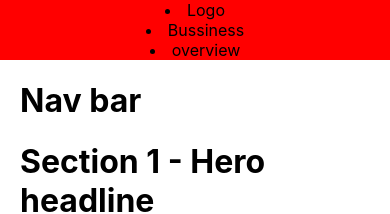
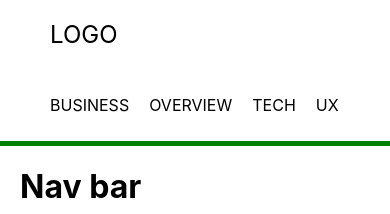
Before and after one commit to createistic/nomadsprint, a React (Create React App) app: page / in a window 390 px wide. Shown: the top 214 px of the page. Built offline with nearby package versions, Linux system fonts and the light colour scheme.

Commit message:
feat(navigation): nav bar added for pages and responsive to screen sizes

```diff
--- a/src/RouteComponents/Navbar.tsx
+++ b/src/RouteComponents/Navbar.tsx
@@ -1,15 +1,30 @@
 import * as React from "react";
 import "../styles/navbar.css";
+import { Link } from "react-router-dom";
 
 const NavBar: React.FC = (): React.ReactElement => {
   return (
-    <div>
-      <nav>
-        <li>Logo</li>
-        <li>Bussiness</li>
-        <li>overview</li>
-      </nav>
-    </div>
+    <nav>
+      <h1>
+        <Link className="logo" to="/">
+          Logo
+        </Link>
+      </h1>
+      <ul>
+        <Link to="/Business">
+          <li>Business</li>
+        </Link>
+        <Link to="/Overview">
+          <li>Overview</li>
+        </Link>
+        <Link to="/Tech">
+          <li>Tech</li>
+        </Link>
+        <Link to="/UX">
+          <li>UX</li>
+        </Link>
+      </ul>
+    </nav>
   );
 };
 
--- a/src/reportWebVitals.ts
+++ b/src/reportWebVitals.ts
@@ -1,8 +1,8 @@
-import { ReportHandler } from 'web-vitals';
+import { ReportHandler } from "web-vitals";
 
 const reportWebVitals = (onPerfEntry?: ReportHandler) => {
   if (onPerfEntry && onPerfEntry instanceof Function) {
-    import('web-vitals').then(({ getCLS, getFID, getFCP, getLCP, getTTFB }) => {
+    import("web-vitals").then(({ getCLS, getFID, getFCP, getLCP, getTTFB }) => {
       getCLS(onPerfEntry);
       getFID(onPerfEntry);
       getFCP(onPerfEntry);
--- a/src/styles/navbar.css
+++ b/src/styles/navbar.css
@@ -1,3 +1,52 @@
 nav{
-    background-color: red;
+    min-height: 70px;
+    background: white;
+    color: black;
+    overflow: hidden;
+    display: flex;
+    justify-content: flex-start;
+    align-items: center;
+    flex-wrap: wrap ;
+    border-bottom: 5px solid;
+    border-color: green;
+    text-decoration: none;
+    width: 100%;
 }
+
+nav h1{
+    margin-left: 50px;
+    text-transform: uppercase;
+    font-weight: normal;
+}
+
+nav a{
+   color: black;
+}
+
+nav :link {
+    text-decoration: none;
+    color: black;
+
+}
+
+nav :link:link {
+    text-decoration: none;
+    color: blue(15, 15, 15);
+}
+
+
+nav ul{
+    list-style: none;
+    text-transform: uppercase;
+}
+
+nav ul li {
+    display: inline-block;
+    padding:10px;
+    color: black;
+}
+
+nav ul li a {
+    text-decoration: none;
+    text-transform: uppercase;
+}
```
Also changed, not shown: 1 other file (tests, documents, lock files or other folders).
